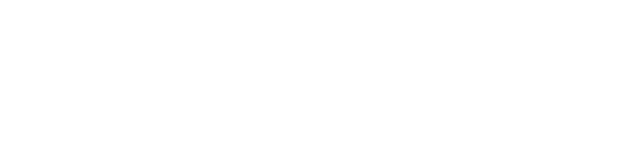
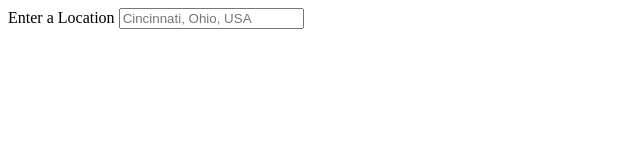
Before and after one commit to jakovid/Portfolio-06-Weather-App, a plain HTML site: page index.html in a window 1280 px wide. Shown: the whole page, without its empty margins (0-640 px from the left). Drawn offline with Linux system fonts and the light colour scheme.

Commit message:
began creating HTML layout

```diff
--- a/index.html
+++ b/index.html
@@ -7,8 +7,11 @@
     <link rel="stylesheet" href="style.css">
     <title>Weather App</title>
 </head>
-<body>
-
-</body>
+<div id="weatherAppContainer">
+    <div id="locationInputContainer">
+        <label for="locationInput">Enter a Location</label>
+        <input type="text" name="locationInput" id="locationInput" placeholder="Cincinnati, Ohio, USA">
+    </div>
+</div>
 <script src="main.js"></script>
 </html>
```
